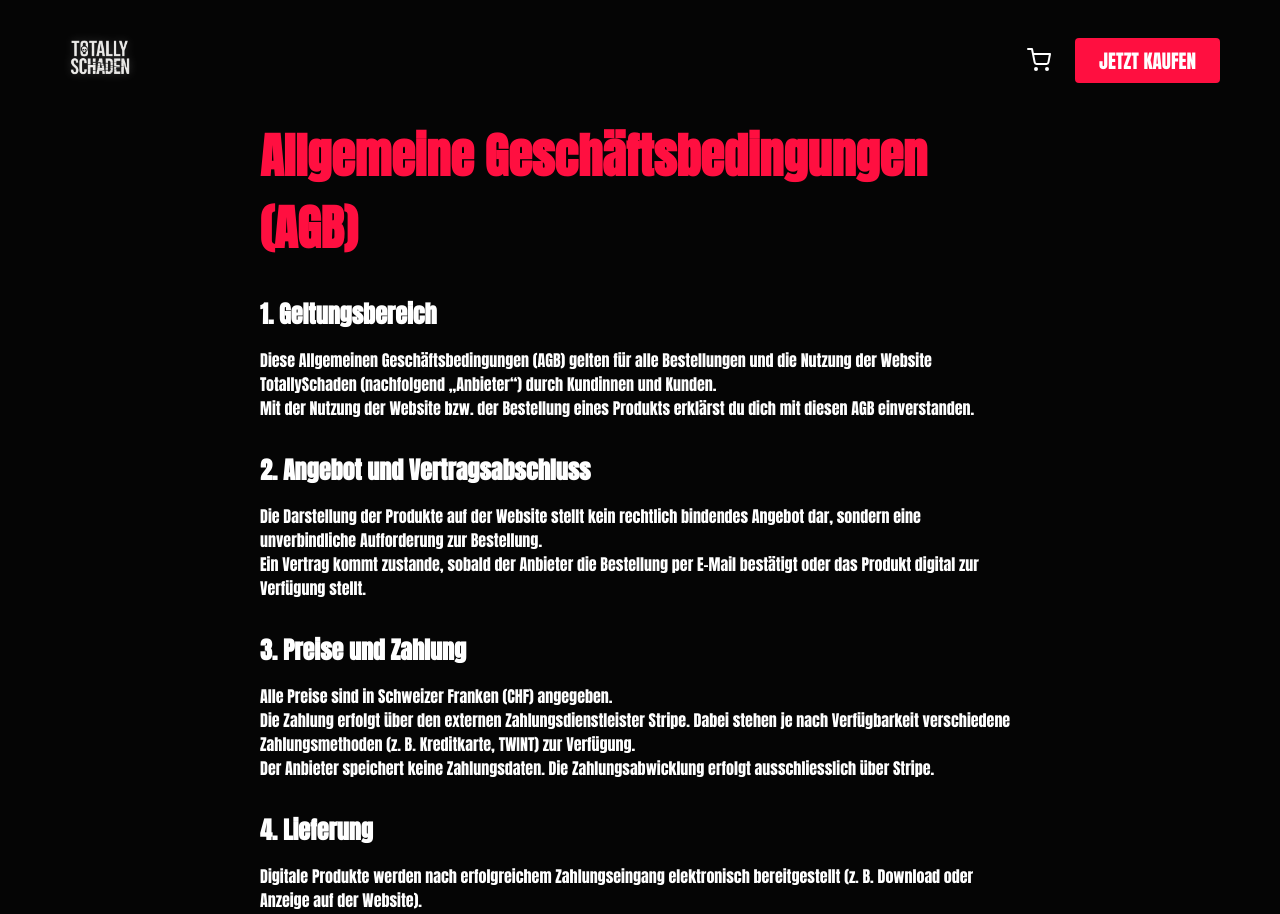
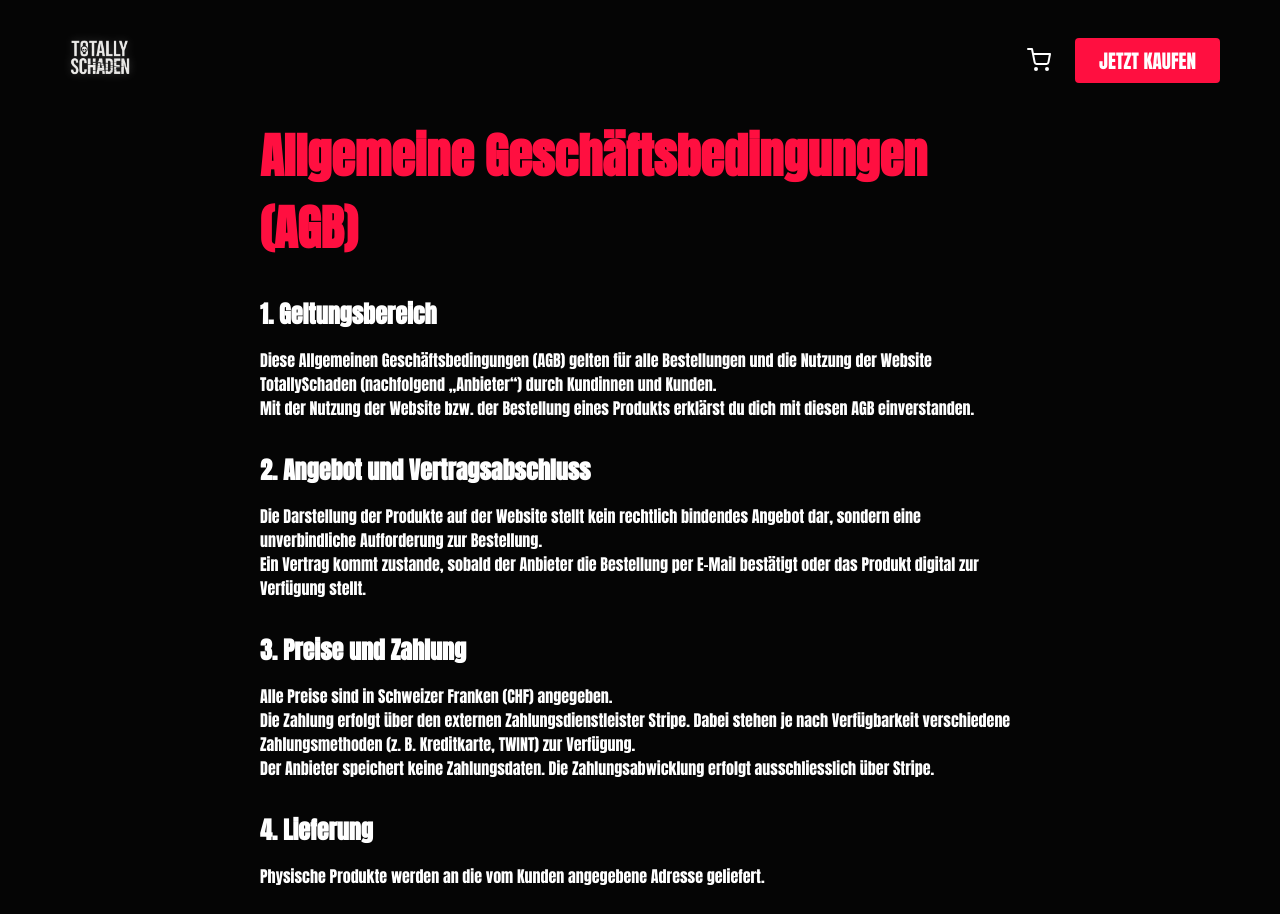
Before and after one commit to totallyschaden/ts-shop, a React (Vite) app: page /agb in a window 1280 px wide. Shown: the top 914 px of the page. Built offline with nearby package versions, Linux system fonts and the light colour scheme.

Commit message:
Update AGB delivery section to remove digital products

```diff
--- a/src/pages/AGB.jsx
+++ b/src/pages/AGB.jsx
@@ -27,8 +27,7 @@ const AGB = () => {
 
             <section style={{ marginBottom: '2rem' }}>
                 <h2 style={{ fontSize: '1.5rem', marginBottom: '1rem', color: 'white' }}>4. Lieferung</h2>
-                <p>Digitale Produkte werden nach erfolgreichem Zahlungseingang elektronisch bereitgestellt (z. B. Download oder Anzeige auf der Website).</p>
-                <p>Physische Produkte (falls angeboten) werden an die vom Kunden angegebene Adresse geliefert.</p>
+                <p>Physische Produkte werden an die vom Kunden angegebene Adresse geliefert.</p>
             </section>
 
             <section style={{ marginBottom: '2rem' }}>
```
